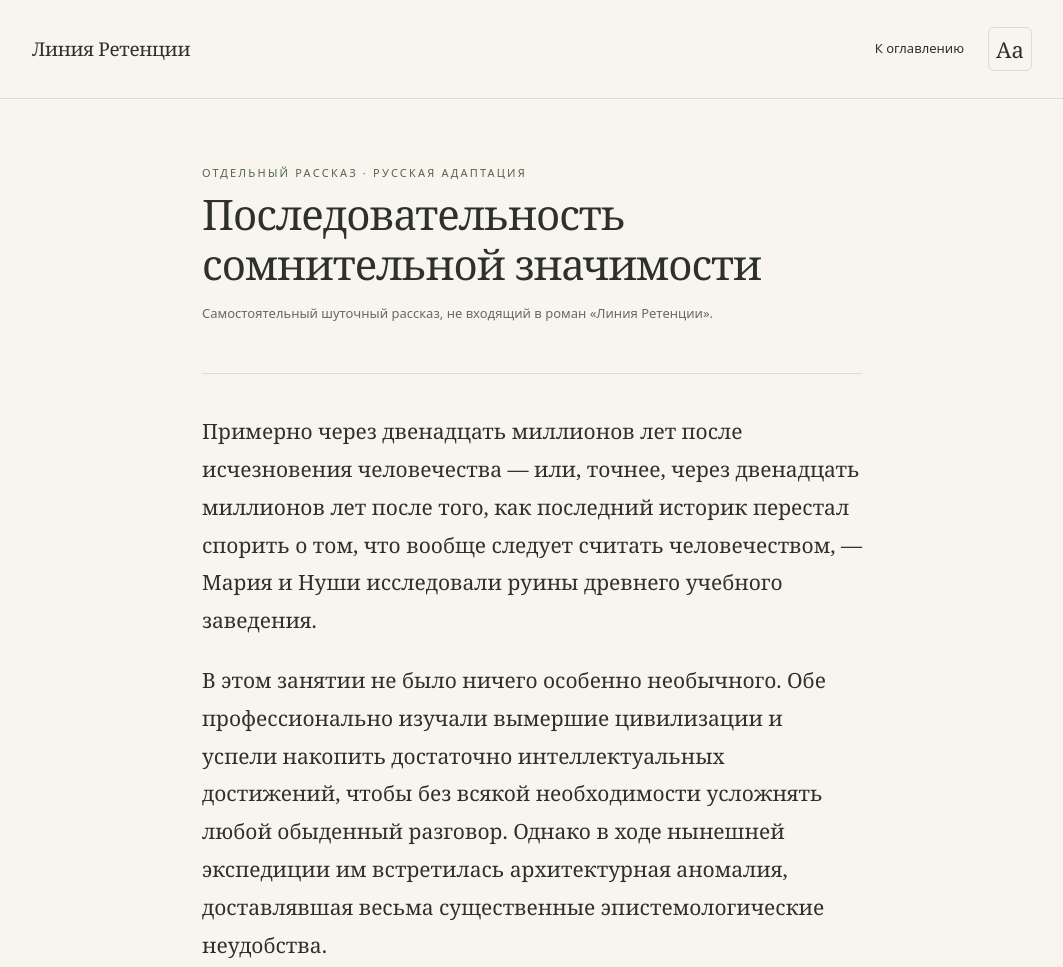
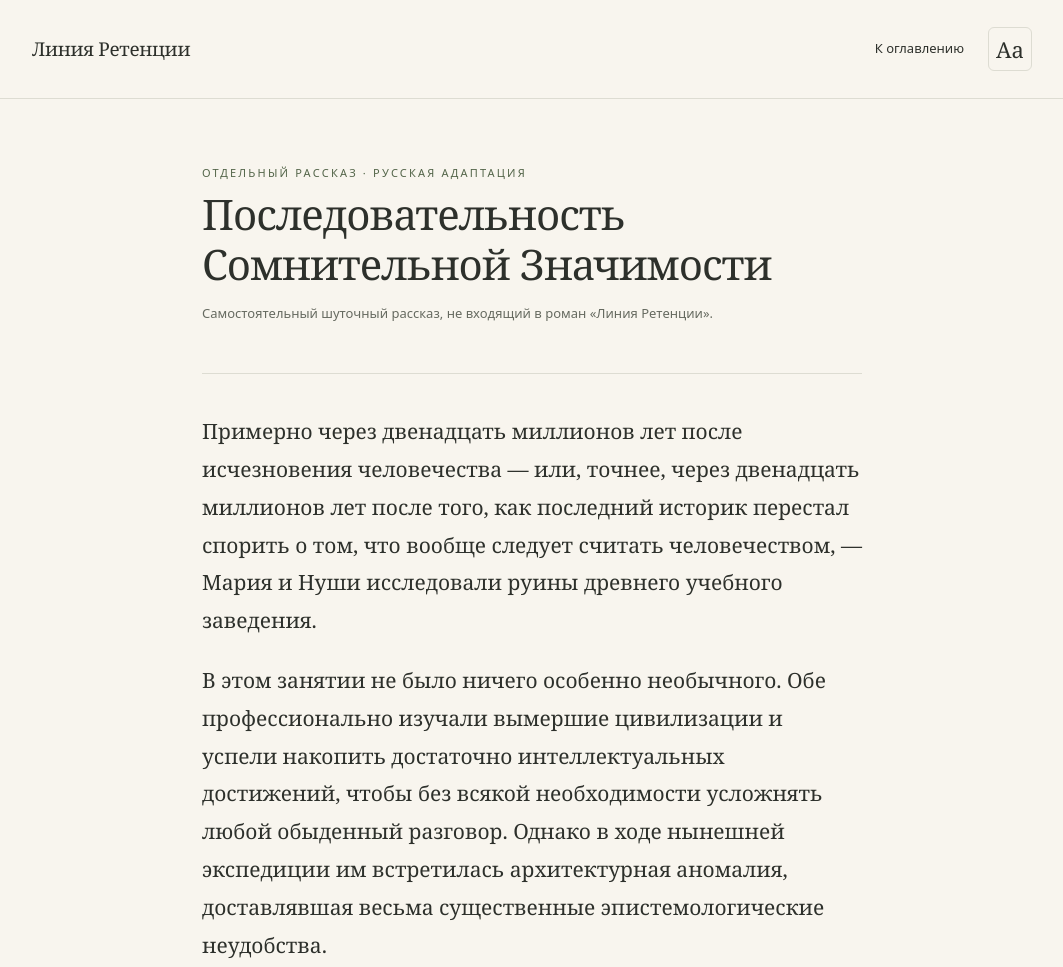
Before and after one commit to VaigotakuTheScientist/retention-line, a plain HTML site: page docs/questionable-sequence.ru.html in a window 1280 px wide. Shown: the top 967 px of the page, without its empty margins (108-1171 px from the left). Drawn offline with Linux system fonts and the light colour scheme.

Commit message:
Capitalise standalone story title in docs/questionable-sequence.ru.html

```diff
--- a/docs/questionable-sequence.ru.html
+++ b/docs/questionable-sequence.ru.html
@@ -4,8 +4,8 @@
 <meta charset="utf-8">
 <meta name="viewport" content="width=device-width, initial-scale=1">
 <meta name="color-scheme" content="light dark">
-<meta name="description" content="Последовательность сомнительной значимости — отдельный юмористический рассказ, русская адаптация.">
-<title>Последовательность сомнительной значимости · Отдельный рассказ</title>
+<meta name="description" content="Последовательность Сомнительной Значимости — отдельный юмористический рассказ, русская адаптация.">
+<title>Последовательность Сомнительной Значимости · Отдельный рассказ</title>
 <link rel="icon" type="image/svg+xml" href="assets/favicon.svg">
 <script src="assets/preferences.js"></script>
 <link rel="stylesheet" href="assets/style.css">
@@ -40,10 +40,10 @@
 <main id="main" class="reading" tabindex="-1">
 <header class="chapter-heading">
 <p class="eyebrow">Отдельный рассказ · Русская адаптация</p>
-<h1>Последовательность сомнительной значимости</h1>
+<h1>Последовательность Сомнительной Значимости</h1>
 <p class="standalone-note">Самостоятельный шуточный рассказ, не входящий в роман «Линия Ретенции».</p>
 </header>
-<article class="prose" aria-label="Последовательность сомнительной значимости">
+<article class="prose" aria-label="Последовательность Сомнительной Значимости">
 <p>Примерно через двенадцать миллионов лет после исчезновения человечества — или, точнее, через двенадцать миллионов лет после того, как последний историк перестал спорить о том, что вообще следует считать человечеством, — Мария и Нуши исследовали руины древнего учебного заведения.</p>
 <p>В этом занятии не было ничего особенно необычного. Обе профессионально изучали вымершие цивилизации и успели накопить достаточно интеллектуальных достижений, чтобы без всякой необходимости усложнять любой обыденный разговор. Однако в ходе нынешней экспедиции им встретилась архитектурная аномалия, доставлявшая весьма существенные эпистемологические неудобства.</p>
 <p>Спускаясь по коридору, Мария заметила подозрительный мост. Судя по её предварительным наблюдениям, он не вполне вписывался в физические размеры здания, внутри которого якобы находился.</p>
```
